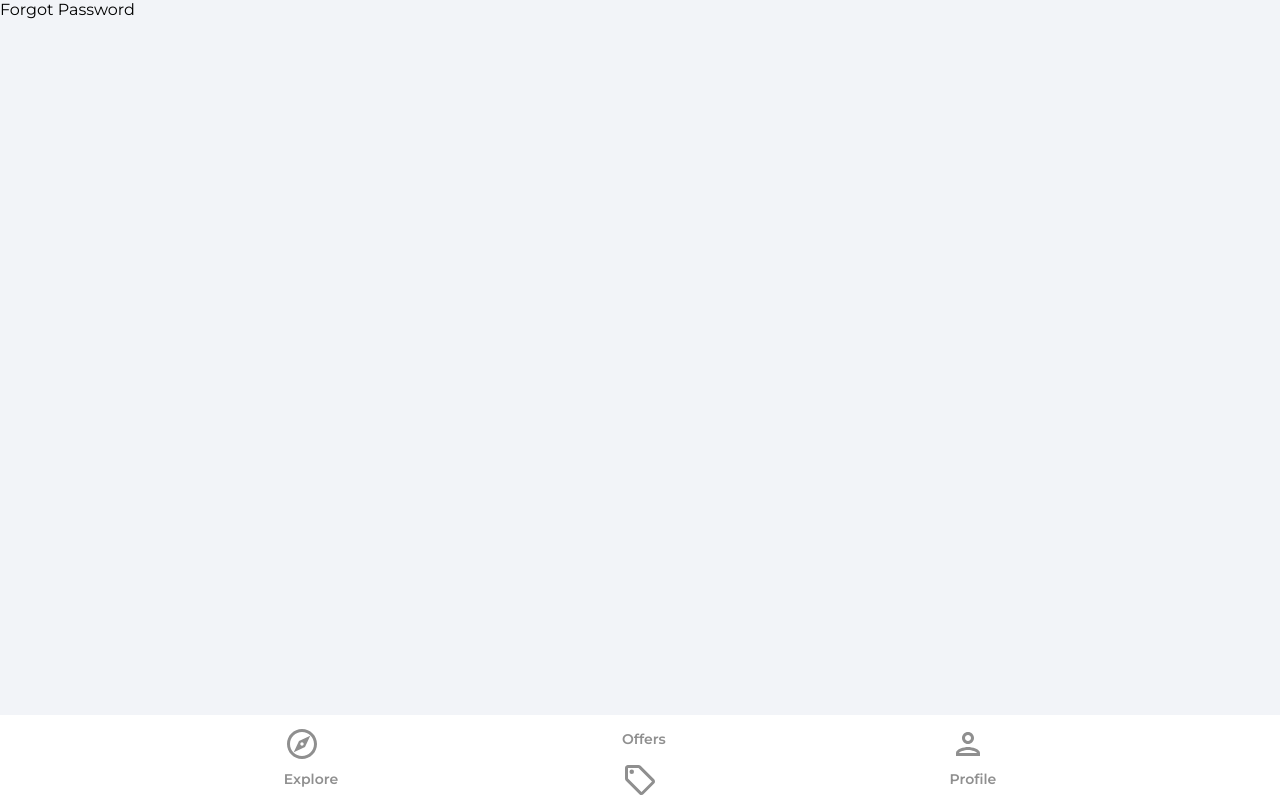
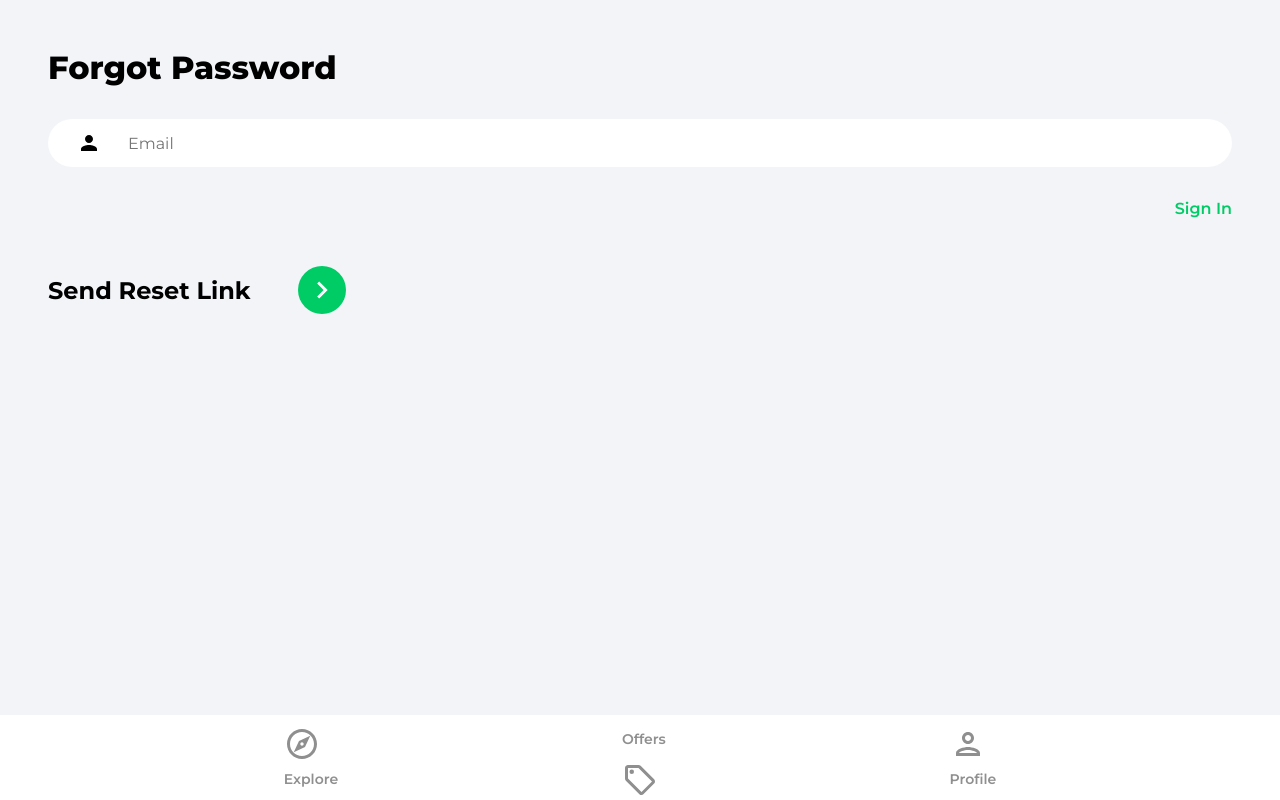
Before and after one commit to StechAnurag/React_JS, a React (Create React App) app in the folder house-marketplace/: page /forgot-password in a window 1280 px wide. Built offline with nearby package versions, Linux system fonts and the light colour scheme.

Commit message:
forgot password functionality

```diff
--- a/house-marketplace/src/pages/ForgotPassword.js
+++ b/house-marketplace/src/pages/ForgotPassword.js
@@ -1,7 +1,46 @@
-import React from "react";
+import { useState } from 'react';
+import { Link } from 'react-router-dom';
+import { getAuth, sendPasswordResetEmail } from 'firebase/auth';
+import { toast } from 'react-toastify';
+import { ReactComponent as ArrowRightIcon } from '../assets/svg/keyboardArrowRightIcon.svg';
+function ForgotPassword() {
+  const [email, setEmail] = useState('');
 
-function ForgotPassword() {
-  return <div>Forgot Password</div>;
+  const onChange = e => setEmail(e.target.value);
+  const onSubmit = async e => {
+    e.preventDefault();
+    try {
+      const auth = getAuth();
+      await sendPasswordResetEmail(auth, email);
+      toast.success('Email sent, check your mailbox');
+      setEmail('');
+    } catch (err) {
+      console.log(err);
+      toast.error('Could not send password reset email');
+    }
+  };
+  return (
+    <div className="pageContainer">
+      <header>
+        <p className="pageHeader">Forgot Password</p>
+      </header>
+      <main>
+        <form onSubmit={onSubmit}>
+          <input className="emailInput" type="email" placeholder="Email" id="email" value={email} onChange={onChange} />
+          <Link to="/sign-in" className="forgotPasswordLink">
+            Sign In
+          </Link>
+
+          <div className="signInBar">
+            <div className="signInText">Send Reset Link</div>
+            <button className="signInButton">
+              <ArrowRightIcon fill="#ffffff" width="34px" height="34px" />
+            </button>
+          </div>
+        </form>
+      </main>
+    </div>
+  );
 }
 
 export default ForgotPassword;
--- a/house-marketplace/src/pages/SignIn.js
+++ b/house-marketplace/src/pages/SignIn.js
@@ -59,8 +59,8 @@
             Forgot Password
           </Link>
 
-          <div className="signUpBar">
-            <p className="signUpText">Sign In</p>
+          <div className="signInBar">
+            <p className="signInText">Sign In</p>
             <button className="signInButton">
               <ArrowRightIcon fill="#ffffff" width="34px" height="34px" />
             </button>
```
